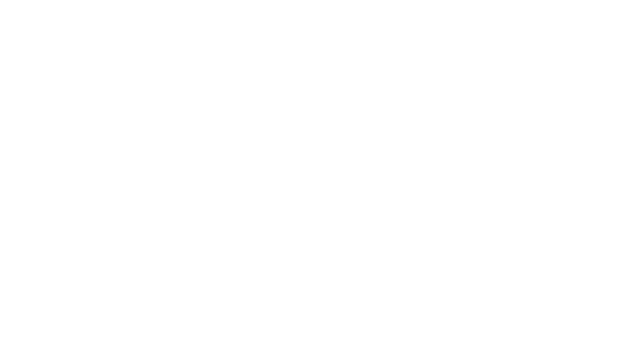
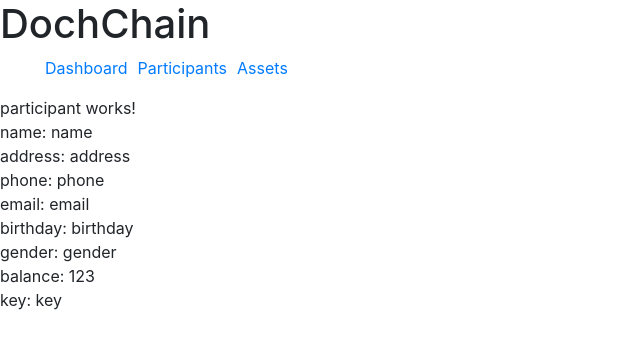
Before and after one commit to hossamabdullah/AngularAdminPanel, an Angular app: page /participants in a window 1280 px wide. Shown: the top 348 px of the page, without its empty margins (0-640 px from the left). Built offline with nearby package versions, Linux system fonts and the light colour scheme.

Commit message:
displaying data from service

```diff
--- a/src/app/app.component.html
+++ b/src/app/app.component.html
@@ -1,3 +1,4 @@
+<body ng-app="myApp">
     <h1>DochChain</h1>
     <ul class="main-menu">
         <li><a routerLink="home">Dashboard</a></li>
@@ -6,3 +7,4 @@
     </ul>
     <div class="clearDiv"></div>
     <router-outlet></router-outlet>
+</body>
--- a/src/app/participant/participant.component.html
+++ b/src/app/participant/participant.component.html
@@ -1,40 +1,38 @@
-<p>
 participant works!
 <div>
   <!--TODO how to loop through a list in Typescript in view -->
-    <div class="participants-table data-table"><!--this is the div to loop through-->
+  <div class="participants-table data-table" *ngFor="let user of participants"><!--this is the div to loop through-->
     <div class="participants-field data-table-field">
-        <div>name</div>
-        <div>{{user.name}}</div>
+      <span>name: </span>
+      <span>{{user.name}}</span>
     </div>
     <div class="participants-field data-table-field">
-        <div>address</div>
-        <div>{{user.address}}</div>
+      <span>address: </span>
+      <span>{{user.address}}</span>
     </div>
     <div class="participants-field data-table-field">
-        <div>phone</div>
-        <div>{{user.phone}}</div>
+      <span>phone: </span>
+      <span>{{user.phone}}</span>
     </div>
     <div class="participants-field data-table-field">
-        <div>email</div>
-        <div>{{user.email}}</div>
+      <span>email: </span>
+      <span>{{user.email}}</span>
     </div>
     <div class="participants-field data-table-field">
-        <div>birthday</div>
-        <div>{{user.birthday}}</div>
+      <span>birthday: </span>
+      <span>{{user.birthday}}</span>
     </div>
     <div class="participants-field data-table-field">
-        <div>gender</div>
-        <div>{{user.gender}}</div>
+      <span>gender: </span>
+      <span>{{user.gender}}</span>
     </div>
     <div class="participants-field data-table-field">
-        <div>balance</div>
-        <div>{{user.balance}}</div>
+      <span>balance: </span>
+      <span>{{user.balance}}</span>
     </div>
     <div class="participants-field data-table-field">
-        <div>key</div>
-        <div>{{user.key}}</div>
+      <span>key: </span>
+      <span>{{user.key}}</span>
     </div>
   </div>
 </div>
-</p>
--- a/src/app/participant/participant.component.ts
+++ b/src/app/participant/participant.component.ts
@@ -8,11 +8,15 @@ import { User } from '../types/user.model';
   styleUrls: ['./participant.component.css']
 })
 export class ParticipantComponent implements OnInit {
-  participants: Array<User>;
+  participants: User[] = [new User("name", "address", "phone", "email", "birthday", "gender", 123, 'key')];
 
   constructor(private hyperLedgerService: HyperledgerService) { }
 
   ngOnInit() {
-    this.participants = this.hyperLedgerService.getUsers();
+    console.log(this.participants);
+    // let user = new User("name", "address", "phone", "email", "birthday", "gender", 123, 'key');
+    // this.participants = [user]
+
+    // this.participants = this.hyperLedgerService.getUsers();
   }
 }
--- a/src/app/services/Hyperledger.service.ts
+++ b/src/app/services/Hyperledger.service.ts
@@ -2,16 +2,19 @@ import {Injectable} from '@angular/core';
 import { User } from '../types/user.model';
 import { Asset } from '../types/asset.model';
 
-@Injectable()
+@Injectable({
+    providedIn: 'root'
+})
 export class HyperledgerService{
     //TODO check if declaring of array is correct this way
-    users: Array<User>;
-    assets: Array<Asset>;
+    users: User[];
+    assets: Asset[];
 
-    getUsers(): Array<User>{
-        return null;
+    getUsers(): User[]{
         //TODO call webservice to get users
-        //TODO store values in users list
+        let user = new User("name", "address", "phone", "email", "birthday", "gender", 123, 'key');
+        this.users = [user];
+        return this.users;
     }
 
     updateUser(user: User){
```
Lines whose indentation alone changed are shown as unchanged.
